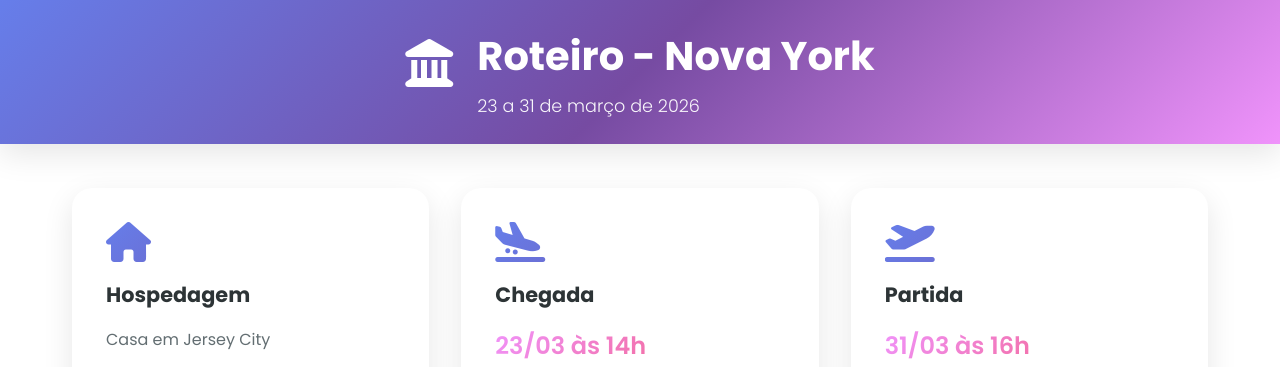
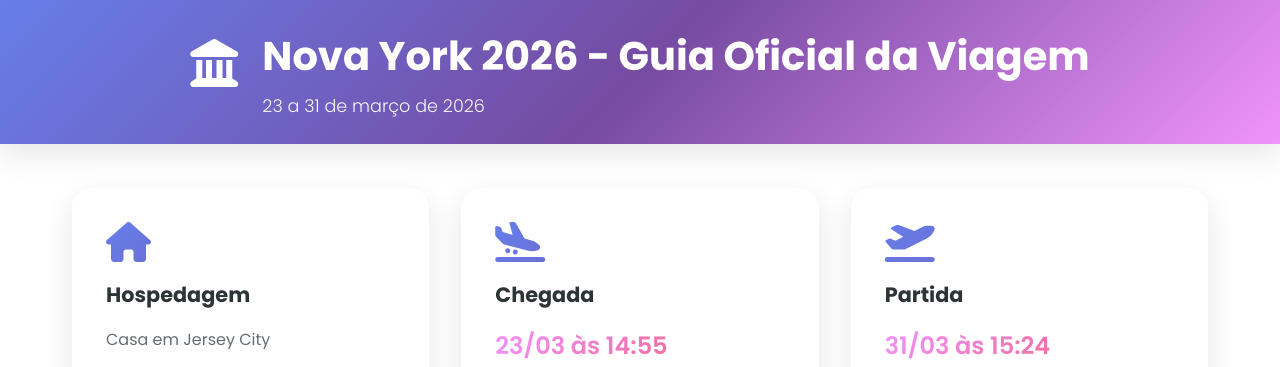
Before and after one commit to philipegnr/NewYork2016, a plain HTML site: page index.html in a window 1280 px wide. Shown: the top 367 px of the page. Drawn offline with Linux system fonts and the light colour scheme.

Commit message:
Update title and details for New York 2026 trip

```diff
--- a/index.html
+++ b/index.html
@@ -3,7 +3,7 @@
 <head>
     <meta charset="UTF-8">
     <meta name="viewport" content="width=device-width, initial-scale=1.0">
-    <title>Roteiro - Nova York 2026</title>
+    <title>Nova York 2026 - Guia Oficial da Viagem</title>
     <link rel="stylesheet" href="https://cdnjs.cloudflare.com/ajax/libs/font-awesome/6.4.0/css/all.min.css">
     <link href="https://fonts.googleapis.com/css2?family=Poppins:wght@300;400;500;600;700&display=swap" rel="stylesheet">
     <link rel="stylesheet" href="css/style.css">
@@ -16,7 +16,7 @@
                 <i class="fas fa-landmark"></i>
             </div>
             <div class="header-text">
-                <h1>Roteiro - Nova York</h1>
+                <h1>Nova York 2026 - Guia Oficial da Viagem</h1>
                 <p class="subtitle">23 a 31 de março de 2026</p>
             </div>
         </div>
@@ -39,14 +39,14 @@
                 <div class="info-card">
                     <i class="fas fa-plane-arrival"></i>
                     <h3>Chegada</h3>
-                    <p class="highlight">23/03 às 14h</p>
+                    <p class="highlight">23/03 às 14:55</p>
                     <p>Aeroporto JFK</p>
                 </div>
 
                 <div class="info-card">
                     <i class="fas fa-plane-departure"></i>
                     <h3>Partida</h3>
-                    <p class="highlight">31/03 às 16h</p>
+                    <p class="highlight">31/03 às 15:24</p>
                     <p>Aeroporto JFK</p>
                 </div>
 
@@ -684,7 +684,7 @@
                     <ul class="activities">
                         <li>
                             <i class="fas fa-plane-departure" style="color: #4A90E2;"></i>
-                            Deslocamento para o <a href="https://www.google.com/maps/search/?api=1&query=JFK+Airport+New+York" target="_blank" class="inline-link">JFK</a> (voo às 16h)
+                            Deslocamento para o <a href="https://www.google.com/maps/search/?api=1&query=JFK+Airport+New+York" target="_blank" class="inline-link">JFK</a> (voo às 15:24)
                         </li>
                         <li>
                             <i class="fas fa-clock" style="color: #9013FE;"></i>
@@ -720,7 +720,7 @@
 
     <footer>
         <div class="container">
-            <p>✈️ Nova York 2026 - Viagem inesquecível com os amigos!</p>
+            <p>✈️ Nova York 2026 - Viagem inesquecível em família</p>
         </div>
     </footer>
 
```
